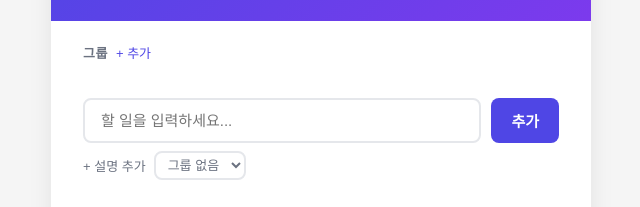
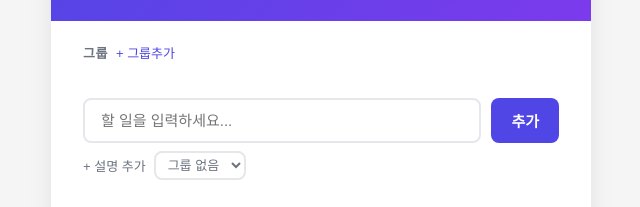
Before and after one commit to EDEN1109/todo-list, a plain HTML site: page index.html in a window 1280 px wide. Shown: the part 149-356 px from the top of the page, 319-959 px from the left. Drawn offline with Linux system fonts and the light colour scheme.

Commit message:
텍스트 변경

```diff
--- a/index.html
+++ b/index.html
@@ -16,7 +16,7 @@
     <section class="group-mgmt-section" id="group-mgmt-section">
       <div class="group-mgmt-header">
         <span class="group-mgmt-title">그룹</span>
-        <button class="group-add-toggle-btn" id="group-add-toggle-btn">+ 추가</button>
+        <button class="group-add-toggle-btn" id="group-add-toggle-btn">+ 그룹추가</button>
       </div>
       <div class="group-add-form hidden" id="group-add-form">
         <input type="text" class="group-name-input" id="group-name-input" placeholder="그룹 이름..." maxlength="20" autocomplete="off"/>
```
